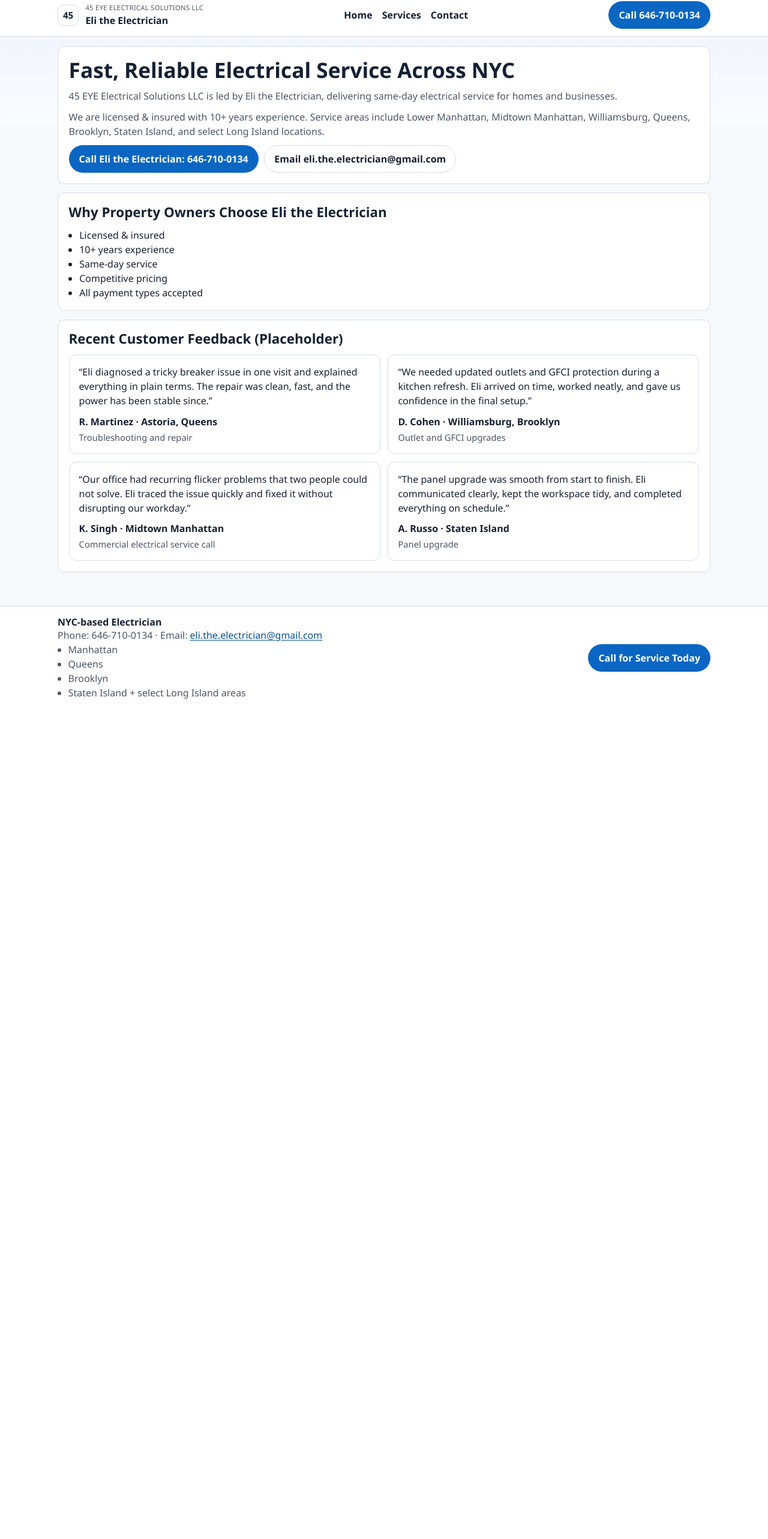
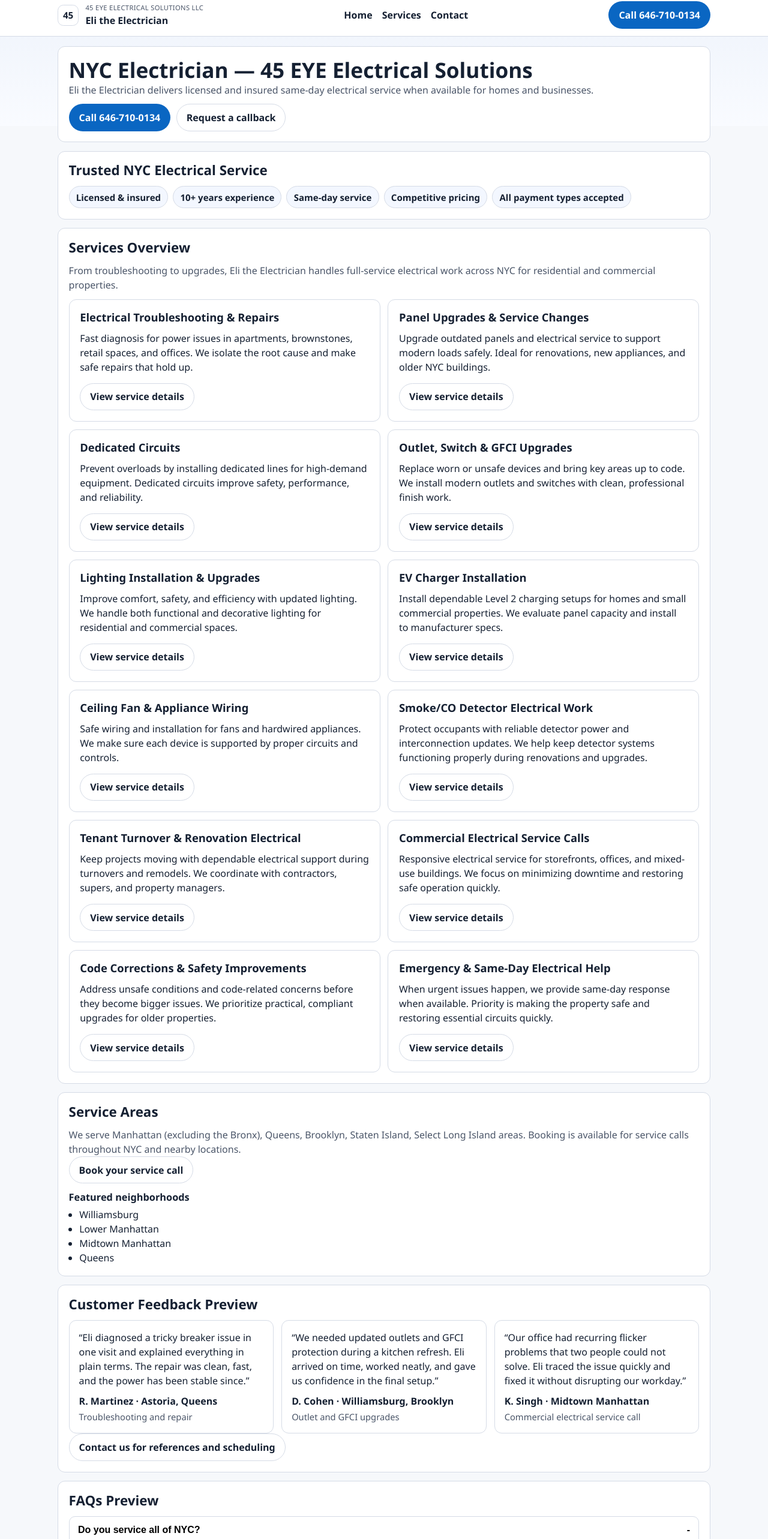
Before and after one commit to Eli45-23/45-eye-see, a Next.js app: page / in a window 1280 px wide. Shown: the part 10-2576 px from the top of the page at 60% size. Before the commit the page ends 1199 px from the top, so only its background shows below. Built offline with nearby package versions, Linux system fonts and the light colour scheme.

Commit message:
Implement production home page structure and section anchors

```diff
--- a/app/contact/page.tsx
+++ b/app/contact/page.tsx
@@ -18,7 +18,7 @@ export const metadata = createPageMetadata({
 export default function ContactPage() {
   return (
     <Container as="div" className={styles.page}>
-      <Section>
+      <Section id="contact-request">
         <h1 className={styles.heroTitle}>Contact {business.publicName}</h1>
         <div className={styles.stack}>
           <p className={styles.copy}>
--- a/app/page.tsx
+++ b/app/page.tsx
@@ -1,61 +1,118 @@
 import { business } from "@/src/content/business";
+import { faqs } from "@/src/content/faqs";
+import { serviceBuckets } from "@/src/content/services";
 import { testimonials } from "@/src/content/testimonials";
 import { Button } from "@/src/components/Button";
 import { CallCTA } from "@/src/components/CallCTA";
 import { Container } from "@/src/components/Container";
+import { FAQAccordion } from "@/src/components/FAQAccordion";
 import { Section } from "@/src/components/Section";
+import { ServiceCard } from "@/src/components/ServiceCard";
 import { TestimonialCard } from "@/src/components/TestimonialCard";
 import { createPageMetadata } from "@/src/lib/seo";
+import { slugify } from "@/src/lib/slug";
 import styles from "./site.module.css";
 
 export const metadata = createPageMetadata({
   page: "Home",
   path: "/",
   focus:
-    "Get dependable NYC electrician service for troubleshooting, panel upgrades, lighting, and urgent electrical issues.",
+    "NYC electrician coverage for Manhattan, Queens, Brooklyn, Staten Island, and select Long Island areas, with full-service electrical support from troubleshooting to upgrades.",
 });
 
 export default function HomePage() {
   return (
     <Container as="div" className={styles.page}>
       <Section>
-        <h1 className={styles.heroTitle}>Fast, Reliable Electrical Service Across NYC</h1>
+        <h1 className={styles.heroTitle}>NYC Electrician — 45 EYE Electrical Solutions</h1>
         <div className={styles.stack}>
           <p className={styles.copy}>
-            {business.businessNameLegal} is led by {business.publicName}, delivering same-day
-            electrical service for homes and businesses.
-          </p>
-          <p className={styles.copy}>
-            We are {business.differentiators[0].toLowerCase()} with{" "}
-            {business.differentiators[1].toLowerCase()}. Service areas include{" "}
-            {business.mustMentionNeighborhoods[1]}, {business.mustMentionNeighborhoods[2]},{" "}
-            {business.mustMentionNeighborhoods[0]}, {business.serviceAreas[1]},
-            {" "}{business.serviceAreas[2]}, {business.serviceAreas[3]}, and select Long Island
-            locations.
+            {business.publicName} delivers licensed and insured same-day electrical service
+            when available for homes and businesses.
           </p>
           <div className={styles.ctaRow}>
-            <CallCTA label={`Call ${business.publicName}: ${business.phone}`} />
-            <Button href={`mailto:${business.email}`} variant="secondary">
-              Email {business.email}
+            <CallCTA label={`Call ${business.phone}`} />
+            <Button href="/contact#contact-request" variant="secondary">
+              Request a callback
             </Button>
           </div>
         </div>
       </Section>
 
-      <Section title={`Why Property Owners Choose ${business.publicName}`}>
-        <ul className={styles.list}>
+      <Section title="Trusted NYC Electrical Service">
+        <ul className={styles.trustList}>
           {business.differentiators.map((item) => (
-            <li key={item}>{item}</li>
+            <li key={item} className={styles.trustItem}>
+              {item}
+            </li>
           ))}
         </ul>
       </Section>
 
-      <Section title="Recent Customer Feedback (Placeholder)">
-        <div className={styles.grid2}>
-          {testimonials.slice(0, 4).map((item) => (
+      <Section title="Services Overview">
+        <p className={styles.copy}>
+          From troubleshooting to upgrades, {business.publicName} handles full-service
+          electrical work across NYC for residential and commercial properties.
+        </p>
+        <div className={styles.servicesGrid}>
+          {serviceBuckets.map((service) => (
+            <ServiceCard
+              key={service.name}
+              service={service}
+              mode="overview"
+              headingLevel={3}
+              href={`/services#${slugify(service.name)}`}
+            />
+          ))}
+        </div>
+      </Section>
+
+      <Section title="Service Areas">
+        <p className={styles.copy}>
+          We serve {business.serviceAreas.join(", ")}. Booking is available for service
+          calls throughout NYC and nearby locations.
+        </p>
+        <p className={styles.copy}>
+          <Button href="/contact#contact-request" variant="secondary">
+            Book your service call
+          </Button>
+        </p>
+        <h3 className={styles.subheading}>Featured neighborhoods</h3>
+        <ul className={styles.list}>
+          {business.mustMentionNeighborhoods.map((area) => (
+            <li key={area}>{area}</li>
+          ))}
+        </ul>
+      </Section>
+
+      <Section title="Customer Feedback Preview">
+        <div className={styles.grid3}>
+          {testimonials.slice(0, 3).map((item) => (
             <TestimonialCard item={item} key={`${item.name}-${item.area}`} />
           ))}
         </div>
+        <p>
+          <Button href="/contact#contact-request" variant="secondary">
+            Contact us for references and scheduling
+          </Button>
+        </p>
+      </Section>
+
+      <Section title="FAQs Preview">
+        <FAQAccordion items={faqs.slice(0, 5)} />
+        <p>
+          <Button href="/contact#contact-request" variant="secondary">
+            Ask your question on the contact page
+          </Button>
+        </p>
+      </Section>
+
+      <Section className={styles.finalCtaBand}>
+        <h2 className={styles.bandTitle}>Call now for NYC electrical service</h2>
+        <p className={styles.copy}>
+          {business.locationLabel}. Standard and same-day scheduling based on availability.
+        </p>
+        <CallCTA label={`Call ${business.phone}`} />
       </Section>
     </Container>
   );
--- a/app/services/page.tsx
+++ b/app/services/page.tsx
@@ -5,6 +5,7 @@ import { Container } from "@/src/components/Container";
 import { Section } from "@/src/components/Section";
 import { ServiceCard } from "@/src/components/ServiceCard";
 import { createPageMetadata } from "@/src/lib/seo";
+import { slugify } from "@/src/lib/slug";
 import styles from "../site.module.css";
 
 export const metadata = createPageMetadata({
@@ -30,7 +31,7 @@ export default function ServicesPage() {
 
       <section className={styles.grid2} aria-label="Service list">
         {serviceBuckets.map((service) => (
-          <ServiceCard key={service.name} service={service} />
+          <ServiceCard key={service.name} id={slugify(service.name)} service={service} />
         ))}
       </section>
     </Container>
--- a/app/site.module.css
+++ b/app/site.module.css
@@ -4,7 +4,7 @@
 }
 
 .heroTitle {
-  margin: 0 0 0.65rem;
+  margin: 0;
   font-size: clamp(1.55rem, 4vw, 2.2rem);
   line-height: 1.18;
 }
@@ -16,7 +16,7 @@
 
 .stack {
   display: grid;
-  gap: 0.7rem;
+  gap: 0.72rem;
 }
 
 .ctaRow {
@@ -30,21 +30,67 @@
   gap: 0.8rem;
 }
 
+.grid3 {
+  display: grid;
+  gap: 0.8rem;
+}
+
+.servicesGrid {
+  display: grid;
+  gap: 0.8rem;
+  margin-top: 0.75rem;
+}
+
 .list {
   margin: 0;
   padding-left: 1.1rem;
 }
 
-.emailLink {
-  display: inline-flex;
-  align-items: center;
-  font-weight: 600;
-  color: var(--brand-strong);
-  text-underline-offset: 0.13em;
+.subheading {
+  margin: 0.8rem 0 0.4rem;
+  font-size: 1.02rem;
+}
+
+.trustList {
+  list-style: none;
+  margin: 0;
+  padding: 0;
+  display: flex;
+  flex-wrap: wrap;
+  gap: 0.5rem;
+}
+
+.trustItem {
+  border: 1px solid var(--line);
+  background: #f3f7ff;
+  border-radius: 999px;
+  padding: 0.38rem 0.7rem;
+  font-weight: 650;
+  font-size: 0.94rem;
+}
+
+.finalCtaBand {
+  background: #edf4ff;
+  border-color: #bfd4ef;
+  display: grid;
+  gap: 0.72rem;
+}
+
+.bandTitle {
+  margin: 0;
+  font-size: clamp(1.2rem, 2.4vw, 1.45rem);
 }
 
 @media (min-width: 860px) {
   .grid2 {
     grid-template-columns: 1fr 1fr;
   }
+
+  .grid3 {
+    grid-template-columns: repeat(3, 1fr);
+  }
+
+  .servicesGrid {
+    grid-template-columns: repeat(2, 1fr);
+  }
 }
--- a/src/components/Section.tsx
+++ b/src/components/Section.tsx
@@ -5,11 +5,12 @@ type SectionProps = {
   title?: string;
   children: ReactNode;
   className?: string;
+  id?: string;
 };
 
-export function Section({ title, children, className }: SectionProps) {
+export function Section({ title, children, className, id }: SectionProps) {
   return (
-    <section className={`${styles.section}${className ? ` ${className}` : ""}`}>
+    <section id={id} className={`${styles.section}${className ? ` ${className}` : ""}`}>
       {title ? <h2 className={styles.title}>{title}</h2> : null}
       {children}
     </section>
--- a/src/components/ServiceCard.module.css
+++ b/src/components/ServiceCard.module.css
@@ -22,3 +22,7 @@
   color: var(--muted);
   font-size: 0.95rem;
 }
+
+.actions {
+  margin-top: 0.2rem;
+}
--- a/src/components/ServiceCard.tsx
+++ b/src/components/ServiceCard.tsx
@@ -1,16 +1,32 @@
 import type { ServiceBucket } from "@/src/content/services";
+import { Button } from "./Button";
+import { CallCTA } from "./CallCTA";
 import styles from "./ServiceCard.module.css";
-import { CallCTA } from "./CallCTA";
 
 type ServiceCardProps = {
   service: ServiceBucket;
+  id?: string;
+  headingLevel?: 2 | 3;
+  mode?: "full" | "overview";
+  href?: string;
 };
 
-export function ServiceCard({ service }: ServiceCardProps) {
+export function ServiceCard({
+  service,
+  id,
+  headingLevel = 2,
+  mode = "full",
+  href,
+}: ServiceCardProps) {
+  const HeadingTag = headingLevel === 2 ? "h2" : "h3";
+
   return (
-    <article className={styles.card}>
-      <h2 className={styles.title}>{service.name}</h2>
+    <article id={id} className={styles.card}>
+      <HeadingTag className={styles.title}>{service.name}</HeadingTag>
       <p>{service.description}</p>
+
+      {mode === "full" ? (
+        <>
           <ul className={styles.list}>
             {service.commonJobs.map((job) => (
               <li key={job}>{job}</li>
@@ -20,6 +36,14 @@ export function ServiceCard({ service }: ServiceCardProps) {
             <strong>Related searches:</strong> {service.keywords.join(", ")}
           </p>
           <CallCTA label={service.cta} />
+        </>
+      ) : (
+        <div className={styles.actions}>
+          <Button href={href ?? "/services"} variant="secondary">
+            View service details
+          </Button>
+        </div>
+      )}
     </article>
   );
 }
--- /dev/null
+++ b/src/lib/slug.ts
@@ -0,0 +1,7 @@
+export function slugify(value: string): string {
+  return value
+    .toLowerCase()
+    .replace(/&/g, "and")
+    .replace(/[^a-z0-9]+/g, "-")
+    .replace(/(^-|-$)/g, "");
+}
```
Lines whose indentation alone changed are shown as unchanged.
